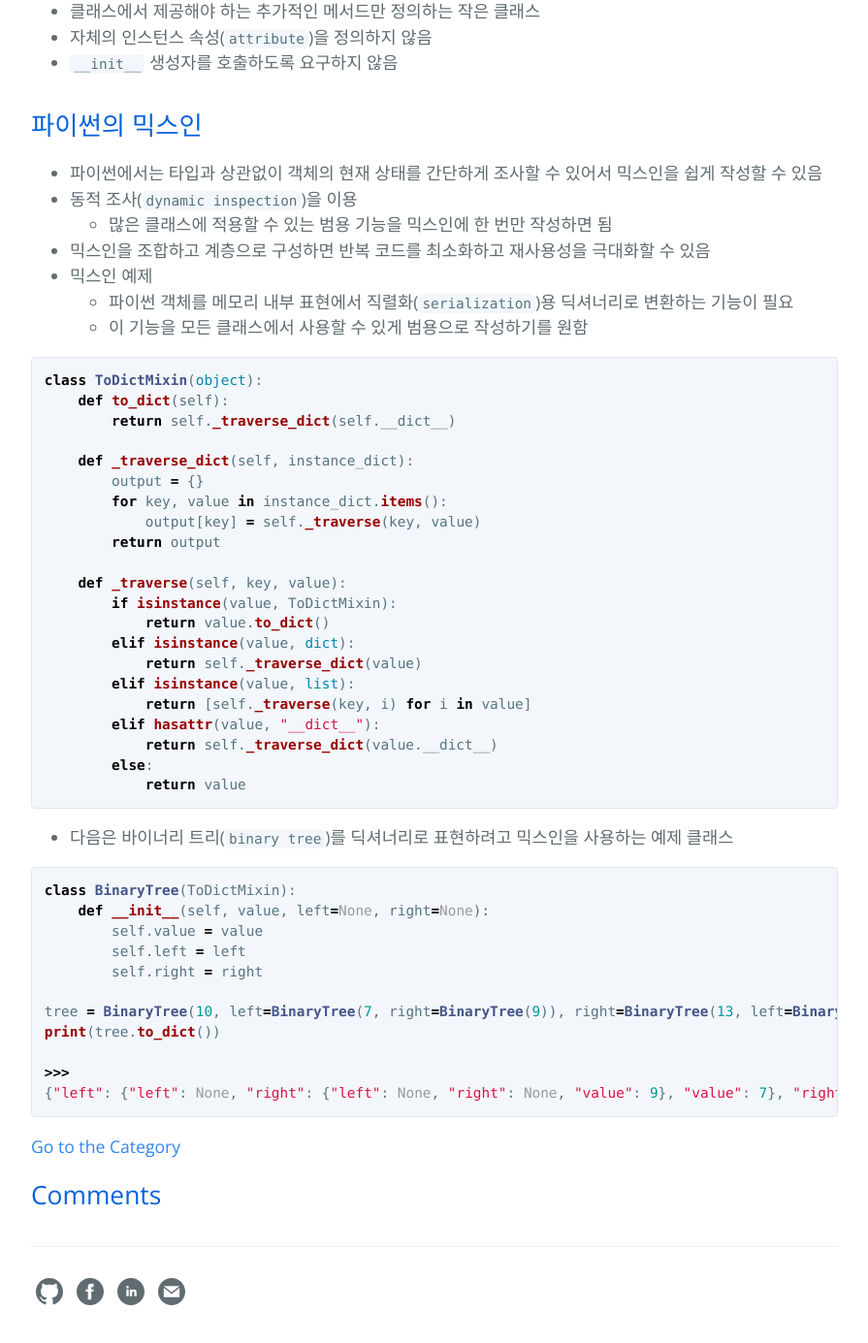
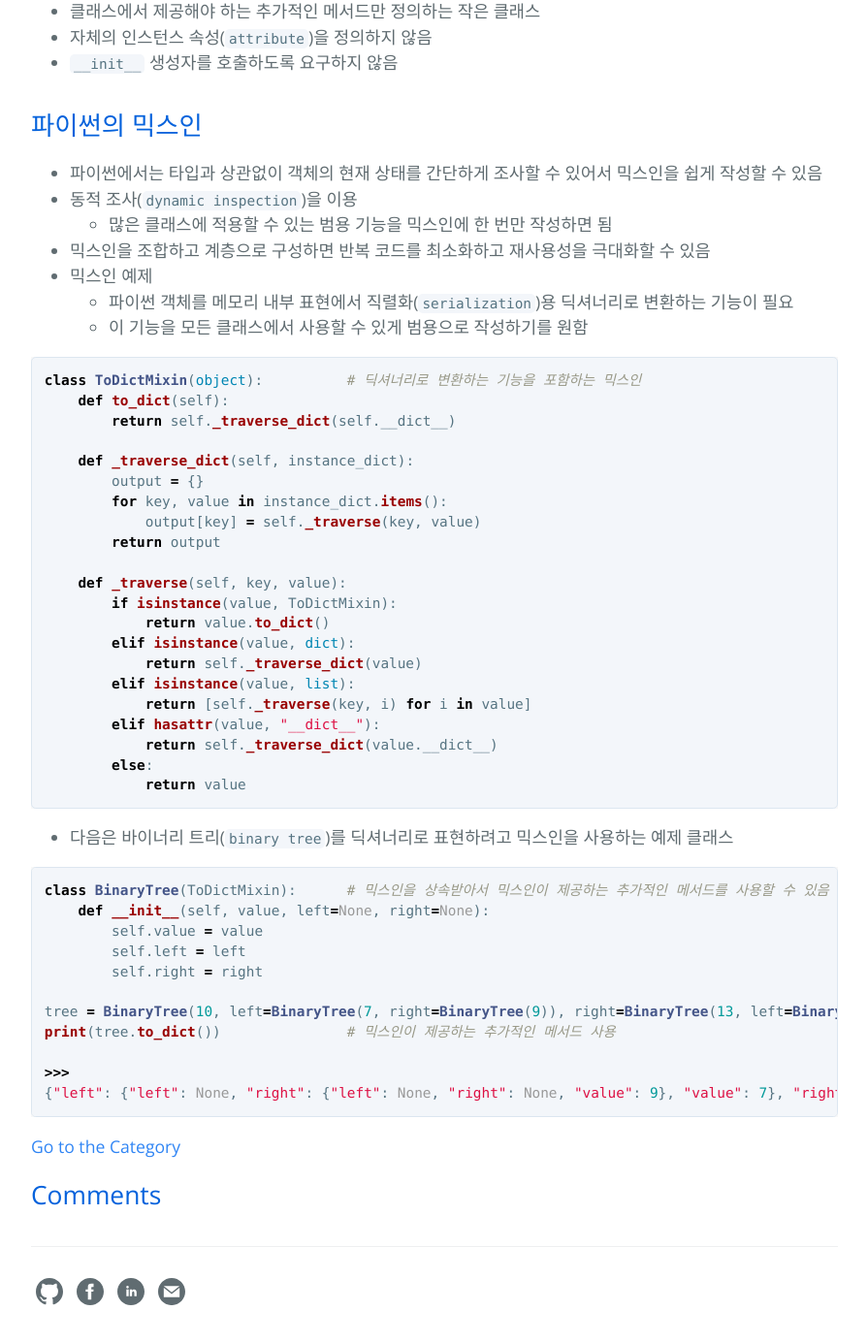
Before and after one commit to hcnoh/hcnoh.github.io, a Jekyll site: the page built from _posts/2018-10-07-effective-python-way26.md, in a window 1280 px wide and 1400 px high, scrolled down 747 px. Shown: the top 1385 px of the window at 97% size, without its empty margins (192-1087 px from the left). Built offline with Jekyll 4.4.1, drawn with Linux system fonts in a browser that asks for light colours; comment, search, counter and statistics services are not loaded.

Commit message:
Update 2018-10-07-effective-python-way26.md

````diff
--- a/_posts/2018-10-07-effective-python-way26.md
+++ b/_posts/2018-10-07-effective-python-way26.md
@@ -30,7 +30,7 @@ permalink: /2018-10-07-effective-python-way26
   - 이 기능을 모든 클래스에서 사용할 수 있게 범용으로 작성하기를 원함
 
 ```python
-class ToDictMixin(object):
+class ToDictMixin(object):          # 딕셔너리로 변환하는 기능을 포함하는 믹스인
     def to_dict(self):
         return self._traverse_dict(self.__dict__)
 
@@ -56,14 +56,14 @@ class ToDictMixin(object):
 - 다음은 바이너리 트리(`binary tree`)를 딕셔너리로 표현하려고 믹스인을 사용하는 예제 클래스
 
 ```python
-class BinaryTree(ToDictMixin):
+class BinaryTree(ToDictMixin):      # 믹스인을 상속받아서 믹스인이 제공하는 추가적인 메서드를 사용할 수 있음
     def __init__(self, value, left=None, right=None):
         self.value = value
         self.left = left
         self.right = right
 
 tree = BinaryTree(10, left=BinaryTree(7, right=BinaryTree(9)), right=BinaryTree(13, left=BinaryTree(11)))
-print(tree.to_dict())
+print(tree.to_dict())               # 믹스인이 제공하는 추가적인 메서드 사용
 
 >>>
 {"left": {"left": None, "right": {"left": None, "right": None, "value": 9}, "value": 7}, "right": {"left": {"left": None, "right": None, "value": 11}, "right": None, "value": 13}, "value": 10}
````
